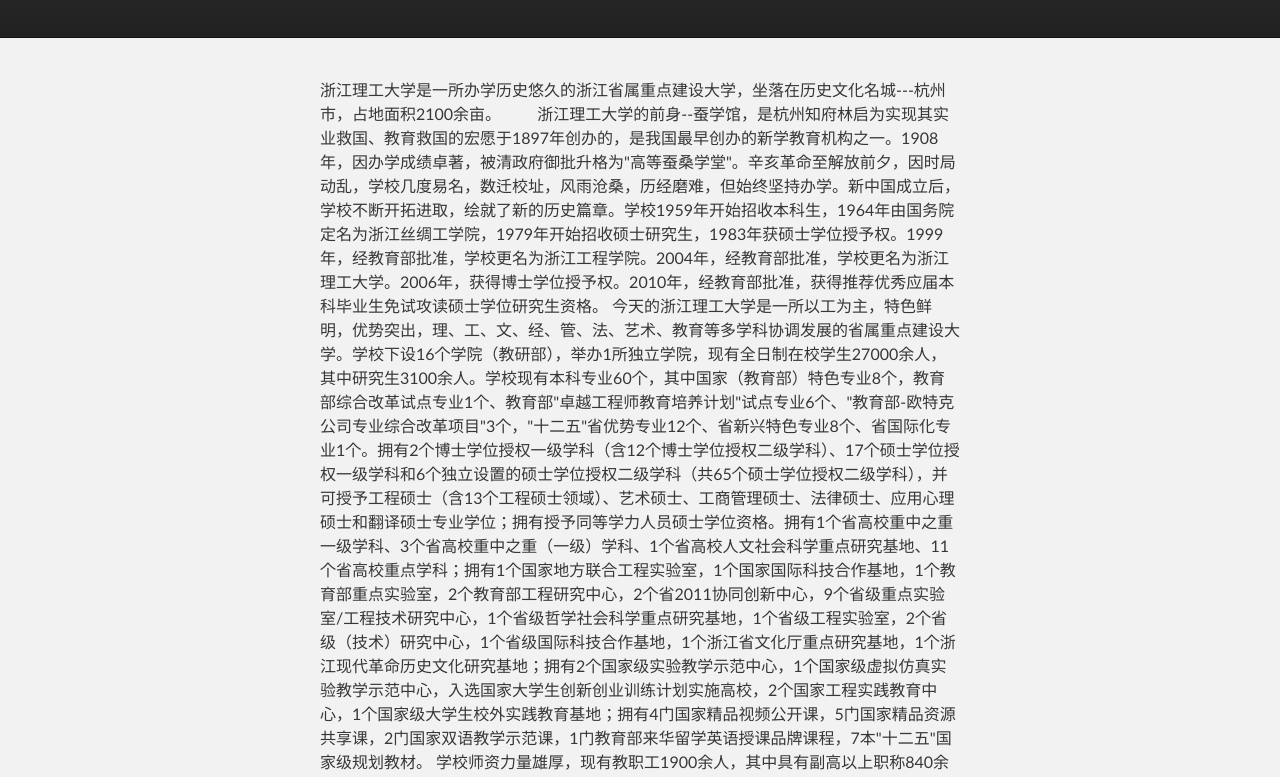
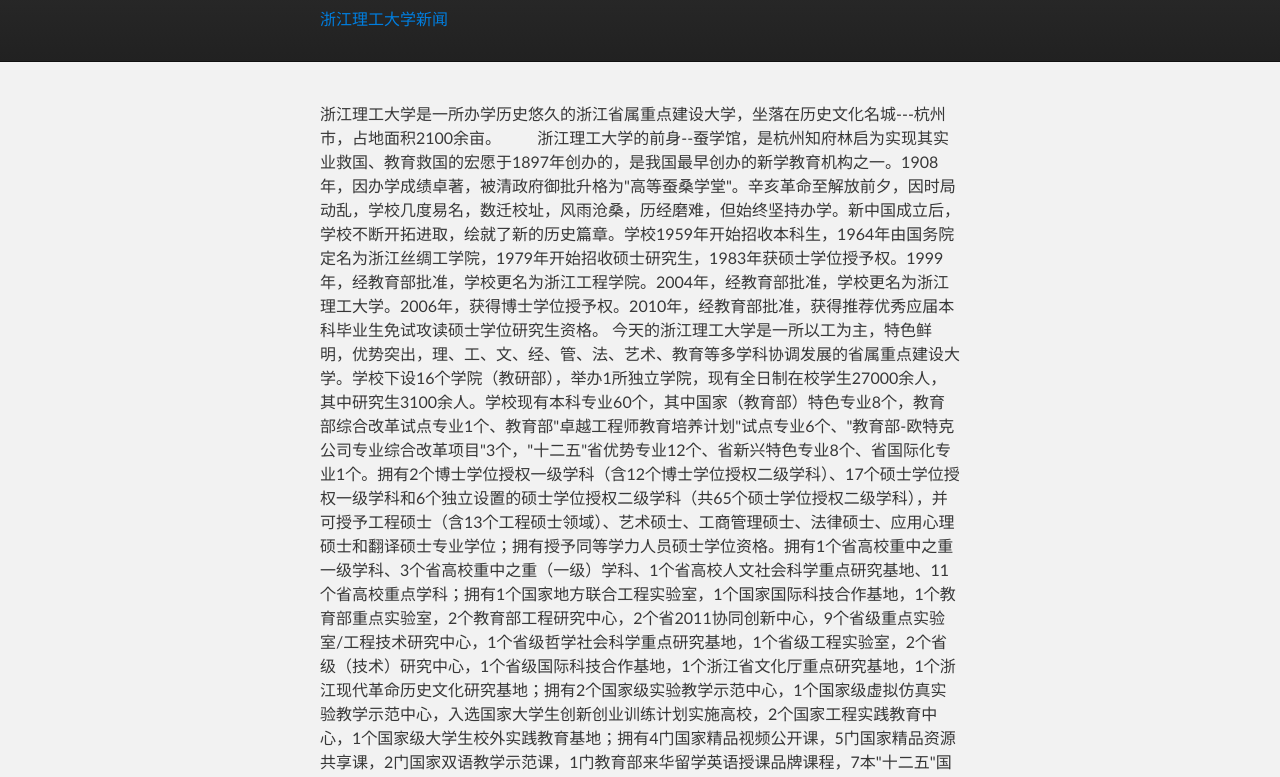
Before and after one commit to zstu-edu/zstu-edu.github.io, a plain HTML site: page index.html in a window 1280 px wide. Shown: the part 172-949 px from the top of the page. Drawn offline with Linux system fonts and the light colour scheme.

Commit message:
Update index.html

```diff
--- a/index.html
+++ b/index.html
@@ -18,7 +18,7 @@
 
           <h1 id="project_title">浙江理工大学</h1>
           <h2 id="project_tagline"><a target="_blank" href="http://www.zstu.edu.cn/">浙江理工大学官方网站</a></h2>
-
+          <a href="news.html">浙江理工大学新闻</a>
         </header>
     </div>
 
```
